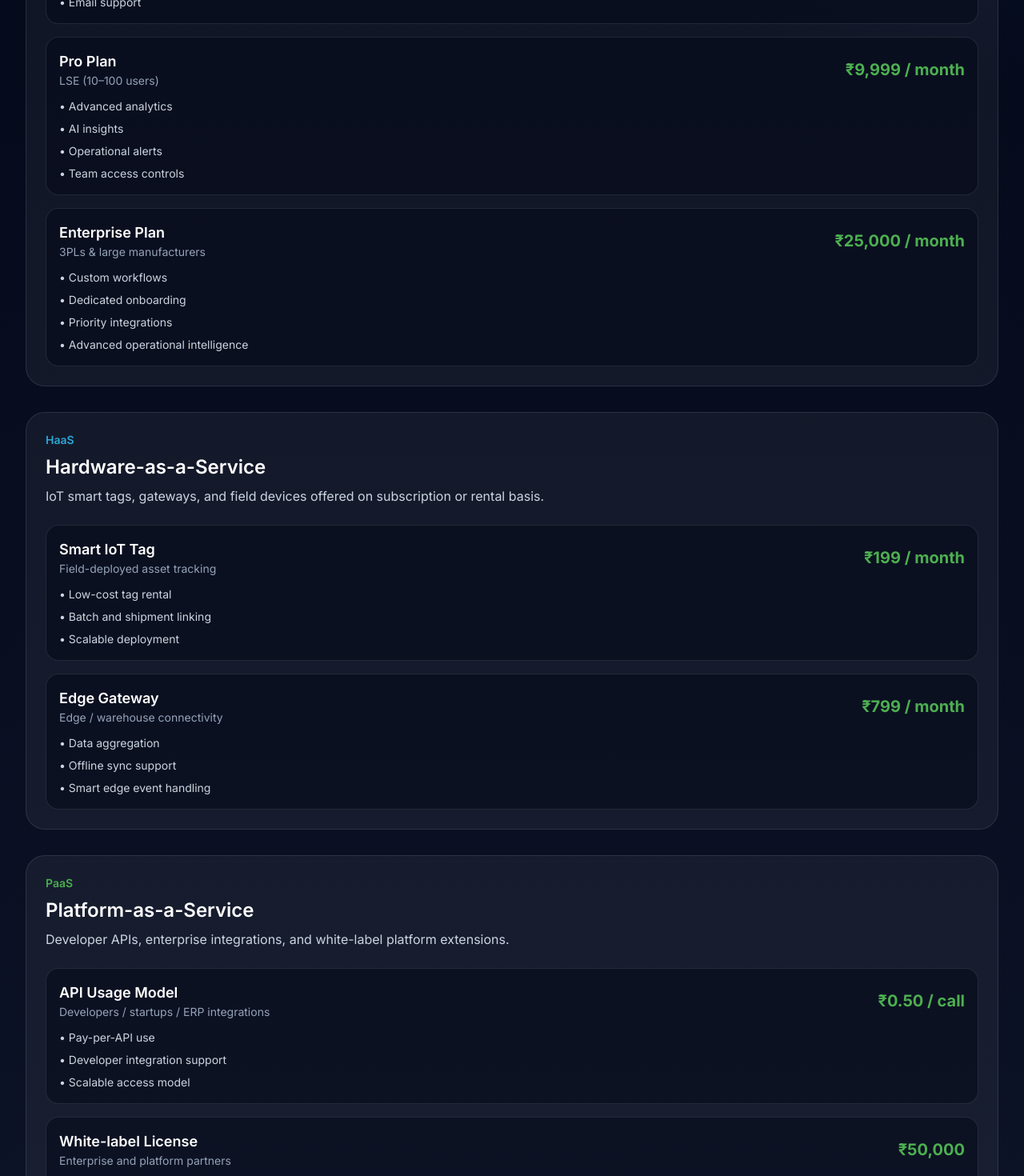
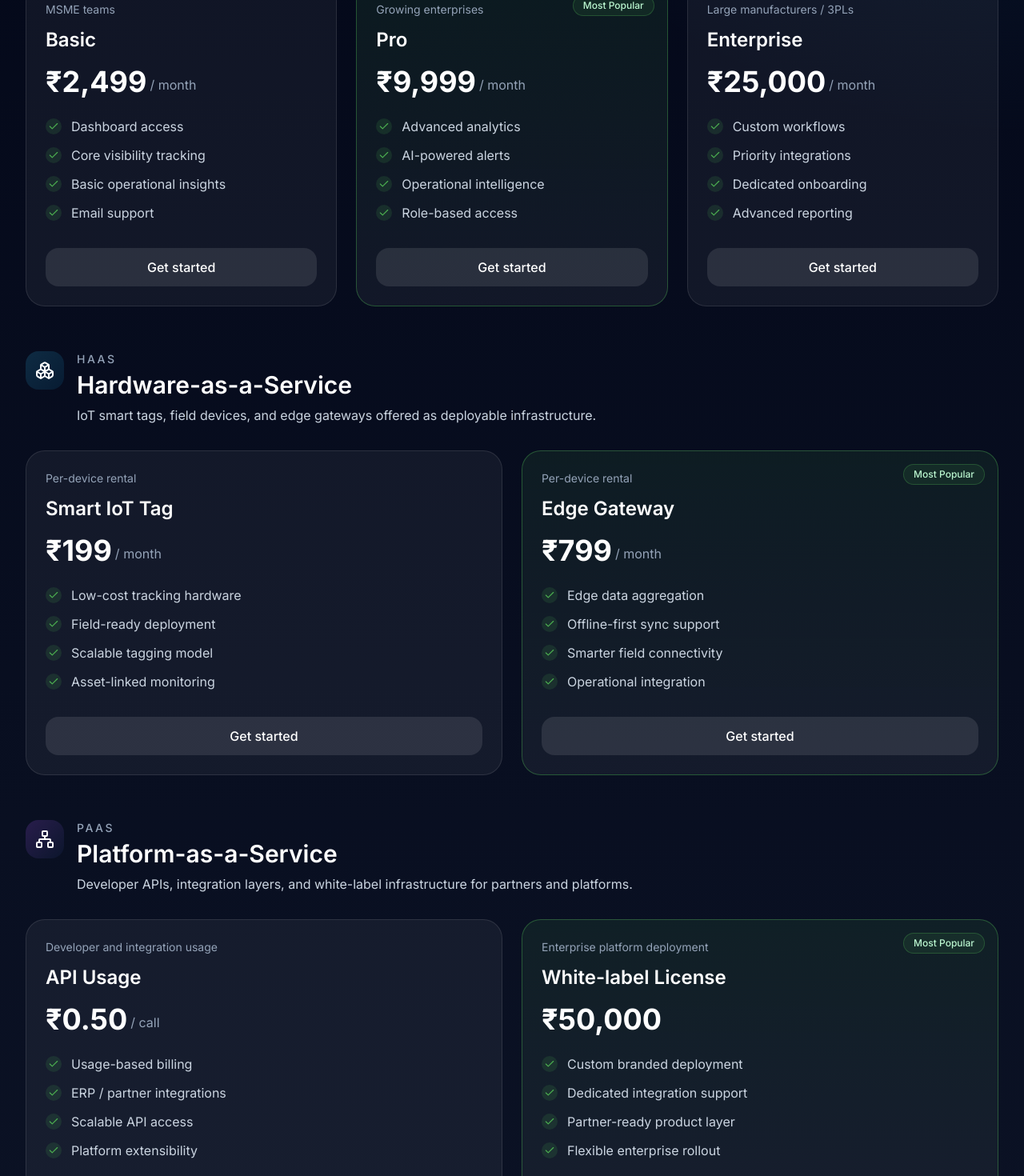
Before and after one commit to supplymesh-ai/supplymesh-ai, a React (Vite) app: page /supplymesh-ai/pricing in a window 1280 px wide. Shown: the part 640-2110 px from the top of the page at 80% size. Built offline with nearby package versions, Linux system fonts and the light colour scheme.

Commit message:
Updated Home Page

```diff
--- a/src/pages/Home.jsx
+++ b/src/pages/Home.jsx
@@ -118,7 +118,7 @@ export default function Home() {
               transition={{ delay: 0.05 }}
               className="mt-5 text-5xl font-semibold tracking-tight text-white md:text-6xl lg:text-7xl"
             >
-              Intelligent systems for trusted movement, delivery, and coordination.
+              The intelligence layer powering <span className="text-brandCyan">trusted logistics</span>, <span className="text-brandGreen">public delivery</span>, and <span className="text-emerald-300">future mobility</span>.
             </motion.h1>
 
             <motion.p
--- a/src/pages/Pricing.jsx
+++ b/src/pages/Pricing.jsx
@@ -1,123 +1,240 @@
 import React from "react";
+import { motion } from "framer-motion";
+import { Check, Sparkles, Boxes, Network } from "lucide-react";
 import SectionTitle from "../components/SectionTitle";
-import PricingStackCard from "../components/PricingStackCard";
 
-const saasPlans = [
+const pricingStacks = [
   {
-    name: "Basic Plan",
-    target: "MSME (1–10 users)",
-    price: "₹2,499 / month",
+    type: "SaaS",
+    title: "Software-as-a-Service",
+    subtitle:
+      "Dashboard access, predictive analytics, AI insights, compliance visibility, and operational intelligence.",
+    icon: Sparkles,
+    color: "from-brandGreen/20 to-emerald-500/10",
+    plans: [
+      {
+        name: "Basic",
+        price: "₹2,499",
+        period: "/ month",
+        target: "MSME teams",
+        highlight: false,
         features: [
           "Dashboard access",
-      "Basic visibility tracking",
-      "Core analytics",
+          "Core visibility tracking",
+          "Basic operational insights",
           "Email support"
         ]
       },
       {
-    name: "Pro Plan",
-    target: "LSE (10–100 users)",
-    price: "₹9,999 / month",
+        name: "Pro",
+        price: "₹9,999",
+        period: "/ month",
+        target: "Growing enterprises",
+        highlight: true,
         features: [
           "Advanced analytics",
-      "AI insights",
-      "Operational alerts",
-      "Team access controls"
+          "AI-powered alerts",
+          "Operational intelligence",
+          "Role-based access"
         ]
       },
       {
-    name: "Enterprise Plan",
-    target: "3PLs & large manufacturers",
-    price: "₹25,000 / month",
+        name: "Enterprise",
+        price: "₹25,000",
+        period: "/ month",
+        target: "Large manufacturers / 3PLs",
+        highlight: false,
         features: [
           "Custom workflows",
+          "Priority integrations",
           "Dedicated onboarding",
-      "Priority integrations",
-      "Advanced operational intelligence"
+          "Advanced reporting"
+        ]
+      }
+    ]
+  },
+  {
+    type: "HaaS",
+    title: "Hardware-as-a-Service",
+    subtitle:
+      "IoT smart tags, field devices, and edge gateways offered as deployable infrastructure.",
+    icon: Boxes,
+    color: "from-brandCyan/20 to-sky-500/10",
+    plans: [
+      {
+        name: "Smart IoT Tag",
+        price: "₹199",
+        period: "/ month",
+        target: "Per-device rental",
+        highlight: false,
+        features: [
+          "Low-cost tracking hardware",
+          "Field-ready deployment",
+          "Scalable tagging model",
+          "Asset-linked monitoring"
+        ]
+      },
+      {
+        name: "Edge Gateway",
+        price: "₹799",
+        period: "/ month",
+        target: "Per-device rental",
+        highlight: true,
+        features: [
+          "Edge data aggregation",
+          "Offline-first sync support",
+          "Smarter field connectivity",
+          "Operational integration"
+        ]
+      }
+    ]
+  },
+  {
+    type: "PaaS",
+    title: "Platform-as-a-Service",
+    subtitle:
+      "Developer APIs, integration layers, and white-label infrastructure for partners and platforms.",
+    icon: Network,
+    color: "from-purple-500/20 to-brandBlue/10",
+    plans: [
+      {
+        name: "API Usage",
+        price: "₹0.50",
+        period: "/ call",
+        target: "Developer and integration usage",
+        highlight: false,
+        features: [
+          "Usage-based billing",
+          "ERP / partner integrations",
+          "Scalable API access",
+          "Platform extensibility"
+        ]
+      },
+      {
+        name: "White-label License",
+        price: "₹50,000",
+        period: "",
+        target: "Enterprise platform deployment",
+        highlight: true,
+        features: [
+          "Custom branded deployment",
+          "Dedicated integration support",
+          "Partner-ready product layer",
+          "Flexible enterprise rollout"
+        ]
+      }
     ]
   }
 ];
 
-const haasPlans = [
-  {
-    name: "Smart IoT Tag",
-    target: "Field-deployed asset tracking",
-    price: "₹199 / month",
-    features: [
-      "Low-cost tag rental",
-      "Batch and shipment linking",
-      "Scalable deployment"
-    ]
-  },
-  {
-    name: "Edge Gateway",
-    target: "Edge / warehouse connectivity",
-    price: "₹799 / month",
-    features: [
-      "Data aggregation",
-      "Offline sync support",
-      "Smart edge event handling"
-    ]
+function PricingCard({ plan, accent = "brandGreen" }) {
+  return (
+    <motion.div
+      whileHover={{ y: -6, scale: 1.01 }}
+      className={`relative rounded-3xl border ${
+        plan.highlight
+          ? "border-brandGreen/40 bg-gradient-to-b from-brandGreen/10 to-white/5"
+          : "border-white/10 bg-white/5"
+      } p-6`}
+    >
+      {plan.highlight && (
+        <div className="absolute right-4 top-4 rounded-full border border-brandGreen/30 bg-brandGreen/10 px-3 py-1 text-xs font-medium text-green-200">
+          Most Popular
+        </div>
+      )}
+
+      <div className="text-sm text-slate-400">{plan.target}</div>
+      <h3 className="mt-3 text-2xl font-semibold text-white">{plan.name}</h3>
+
+      <div className="mt-4 flex items-end gap-1">
+        <div className="text-4xl font-bold text-white">{plan.price}</div>
+        <div className="pb-1 text-slate-400">{plan.period}</div>
+      </div>
+
+      <div className="mt-6 space-y-3">
+        {plan.features.map((feature) => (
+          <div key={feature} className="flex items-start gap-3 text-slate-300">
+            <div className="mt-0.5 flex h-5 w-5 items-center justify-center rounded-full bg-brandGreen/15 text-brandGreen">
+              <Check className="h-3.5 w-3.5" />
+            </div>
+            <span>{feature}</span>
+          </div>
+        ))}
+      </div>
+
+      <button className="mt-8 w-full rounded-2xl bg-white/10 px-4 py-3 font-medium text-white transition hover:bg-white/15">
+        Get started
+      </button>
+    </motion.div>
+  );
 }
-];
-
-const paasPlans = [
-  {
-    name: "API Usage Model",
-    target: "Developers / startups / ERP integrations",
-    price: "₹0.50 / call",
-    features: [
-      "Pay-per-API use",
-      "Developer integration support",
-      "Scalable access model"
-    ]
-  },
-  {
-    name: "White-label License",
-    target: "Enterprise and platform partners",
-    price: "₹50,000",
-    features: [
-      "Custom branded deployment",
-      "Dedicated integration support",
-      "Enterprise deployment flexibility"
-    ]
-  }
-];
 
 export default function Pricing() {
   return (
     <main className="mx-auto max-w-7xl px-5 py-16 lg:px-8">
+      <section className="rounded-[36px] border border-white/10 bg-gradient-to-r from-brandGreen/10 via-brandCyan/10 to-brandBlue/10 p-8 text-center md:p-12">
         <SectionTitle
           eyebrow="Pricing"
-        title="Structured revenue models for software, hardware, and platform access"
-        subtitle="SupplyMesh-AI is designed with multiple monetization layers that support both early pilots and large-scale deployments."
+          title="Flexible pricing built for startups, enterprises, and future-scale deployments"
+          subtitle="SupplyMesh-AI combines software, hardware, and platform access into modular pricing layers."
           center
         />
+      </section>
 
-      <div className="grid gap-8">
-        <PricingStackCard
-          type="SaaS"
-          title="Software-as-a-Service"
-          subtitle="Dashboard access, predictive analytics, AI insights, compliance visibility, and operational intelligence."
-          plans={saasPlans}
+      <section className="mt-12 space-y-14">
+        {pricingStacks.map((stack, stackIndex) => {
+          const Icon = stack.icon;
+          return (
+            <div key={stack.type}>
+              <div className="mb-8 flex items-start gap-4">
+                <div className={`flex h-12 w-12 items-center justify-center rounded-2xl bg-gradient-to-br ${stack.color} text-white`}>
+                  <Icon className="h-6 w-6" />
+                </div>
+                <div>
+                  <div className="text-sm font-medium uppercase tracking-[0.18em] text-slate-400">
+                    {stack.type}
+                  </div>
+                  <h2 className="mt-1 text-3xl font-semibold text-white">
+                    {stack.title}
+                  </h2>
+                  <p className="mt-2 max-w-3xl text-slate-300">
+                    {stack.subtitle}
+                  </p>
+                </div>
+              </div>
+
+              <div
+                className={`grid gap-6 ${
+                  stack.plans.length === 3
+                    ? "md:grid-cols-2 xl:grid-cols-3"
+                    : "md:grid-cols-2"
+                }`}
+              >
+                {stack.plans.map((plan) => (
+                  <PricingCard
+                    key={plan.name}
+                    plan={plan}
+                    accent={stackIndex === 0 ? "brandGreen" : stackIndex === 1 ? "brandCyan" : "brandBlue"}
                   />
+                ))}
+              </div>
+            </div>
+          );
+        })}
+      </section>
 
-        <PricingStackCard
-          type="HaaS"
-          title="Hardware-as-a-Service"
-          subtitle="IoT smart tags, gateways, and field devices offered on subscription or rental basis."
-          plans={haasPlans}
-          accent="brandCyan"
-        />
-
-        <PricingStackCard
-          type="PaaS"
-          title="Platform-as-a-Service"
-          subtitle="Developer APIs, enterprise integrations, and white-label platform extensions."
-          plans={paasPlans}
-          accent="brandGreen"
-        />
-      </div>
+      <section className="mt-16 rounded-[32px] border border-white/10 bg-white/5 p-8 text-center">
+        <h3 className="text-2xl font-semibold text-white">
+          Need a custom deployment or pilot structure?
+        </h3>
+        <p className="mx-auto mt-4 max-w-2xl text-slate-300">
+          We can structure pilot pricing, integration plans, and partnership models
+          based on use case, scale, and deployment environment.
+        </p>
+        <button className="mt-6 rounded-2xl bg-brandGreen px-5 py-3 font-semibold text-slate-950">
+          Contact for custom pricing
+        </button>
+      </section>
     </main>
   );
 }
```
Lines whose indentation alone changed are shown as unchanged.
